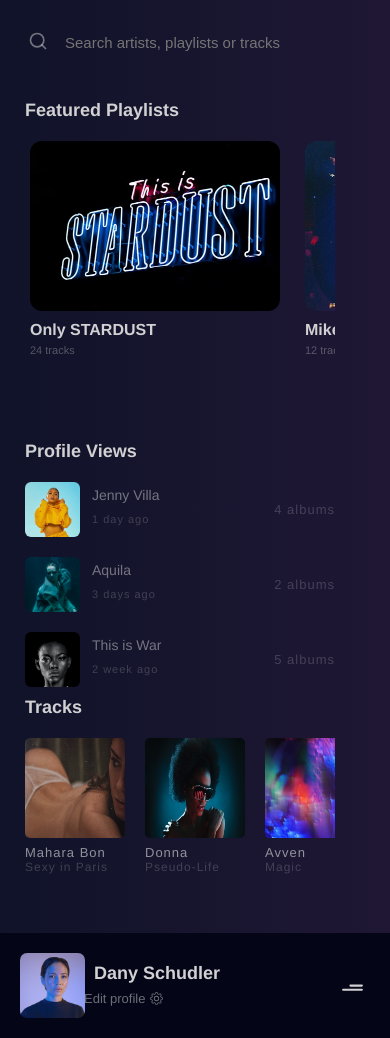
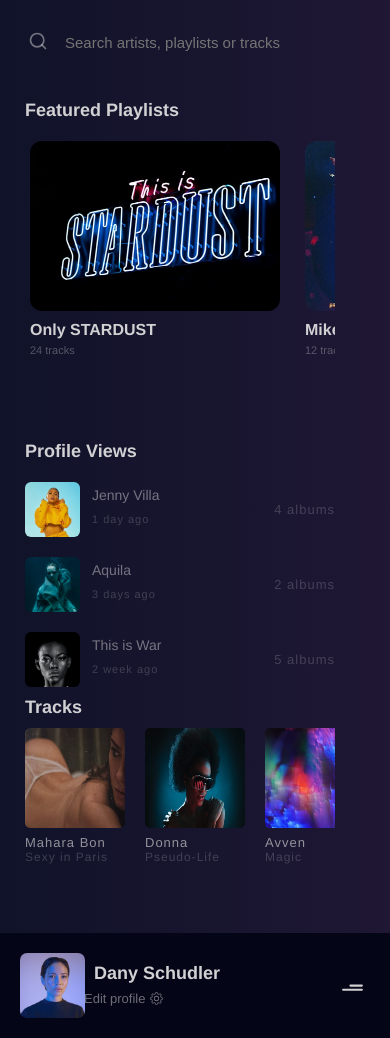
Before and after one commit to nathan-oliveira/MusicLibraryPage_devChallenge, a Nuxt app: page / in a window 390 px wide. Built offline with nearby package versions, Linux system fonts and the light colour scheme; a web font is replaced by a local one.

Commit message:
Update TracksLists.vue

```diff
--- a/components/layout/TracksLists.vue
+++ b/components/layout/TracksLists.vue
@@ -60,6 +60,7 @@
 
   .wrapper {
     max-width: 80%;
+    padding-top: 10px !important;
   }
 }
 
```
